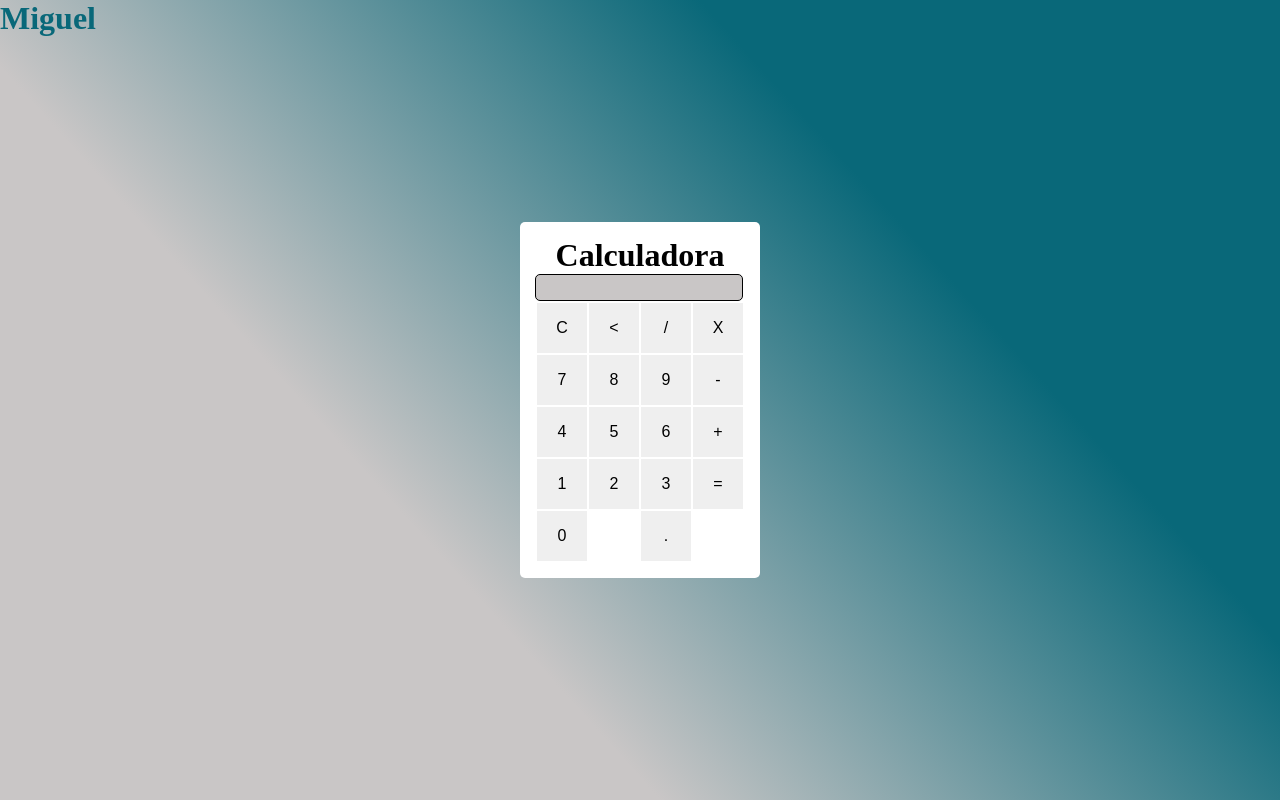
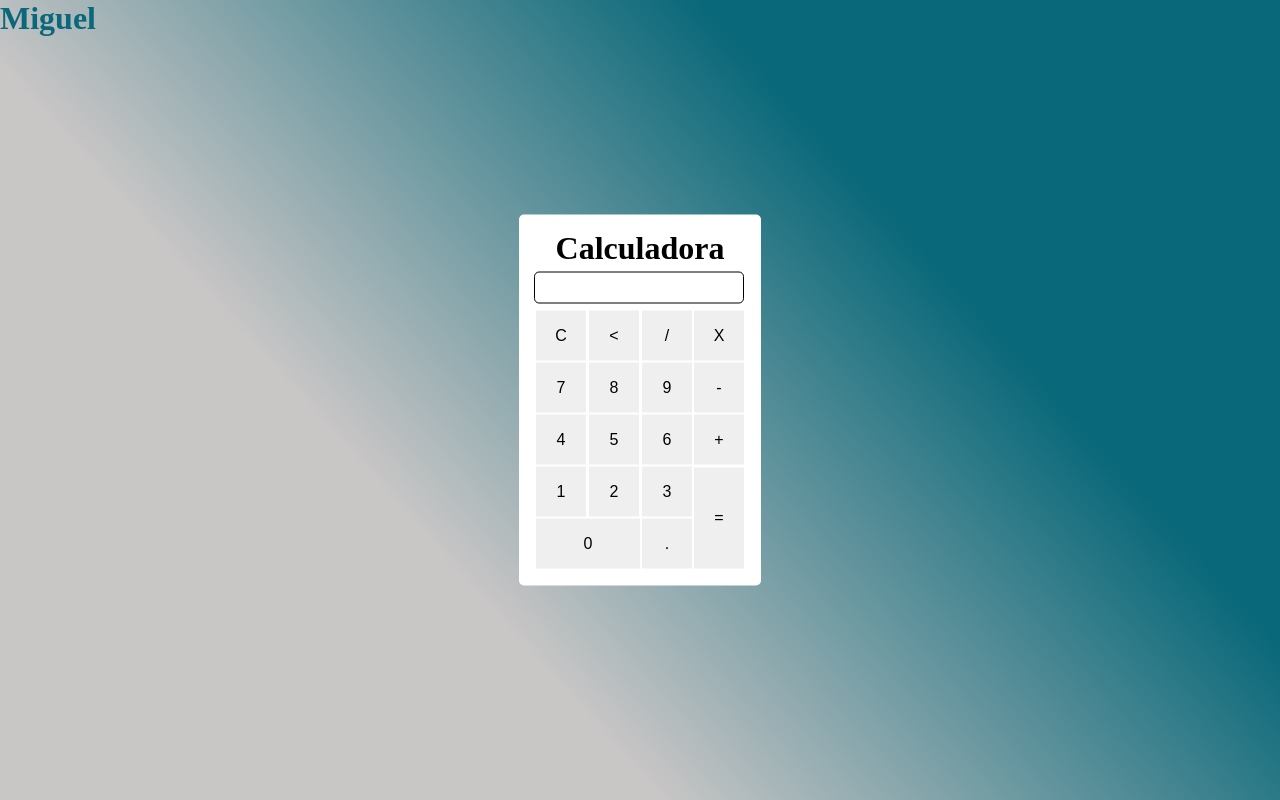
Before and after one commit to miguelsouuza/Calculadora, a plain HTML site: page index.html in a window 1280 px wide. Drawn offline with Linux system fonts and the light colour scheme.

Commit message:
Estilizando a calculadora

```diff
--- a/index.html
+++ b/index.html
@@ -38,11 +38,11 @@
                     <td><button class="botao">2</button></td>
                     <td><button class="botao">3</button></td>
                     <!--rowspawn expande para duas linhas -->
-                    <td rowspan="2" class="botao"><button class="botao">=</button></td>
+                    <td rowspan="2"><button class="botao" style="height: 101px;">=</button></td>
                 </tr>
                 <tr>
                     <!--colspan expande para duas colunas-->
-                    <td colspan="2"><button class="botao">0</button></td>
+                    <td colspan="2"><button class="botao" style="width: 104px;">0</button></td>
                     <td><button class="botao">.</button></td>
                 </tr>
             </table>
--- a/style/style.css
+++ b/style/style.css
@@ -2,7 +2,6 @@
     margin: 0;
     padding: 0;
     list-style: none;
-    vertical-align: baseline;
     border: 0;
 }
 .fundo{
@@ -24,11 +23,13 @@
     text-align: center;
 }
 .calculadora>p{
-    height: 25px;
-    border: 1px black solid;
+    height: 30px;
+    border: 0.5px black solid;
     border-radius: 5px 5px;
     width: 98%;
-    background-color: #c9c6c6;
+    background-color: #fff;
+    margin-top: 5px;
+    margin-bottom: 5px;
 }
 .botao{
     width:50px;
```
